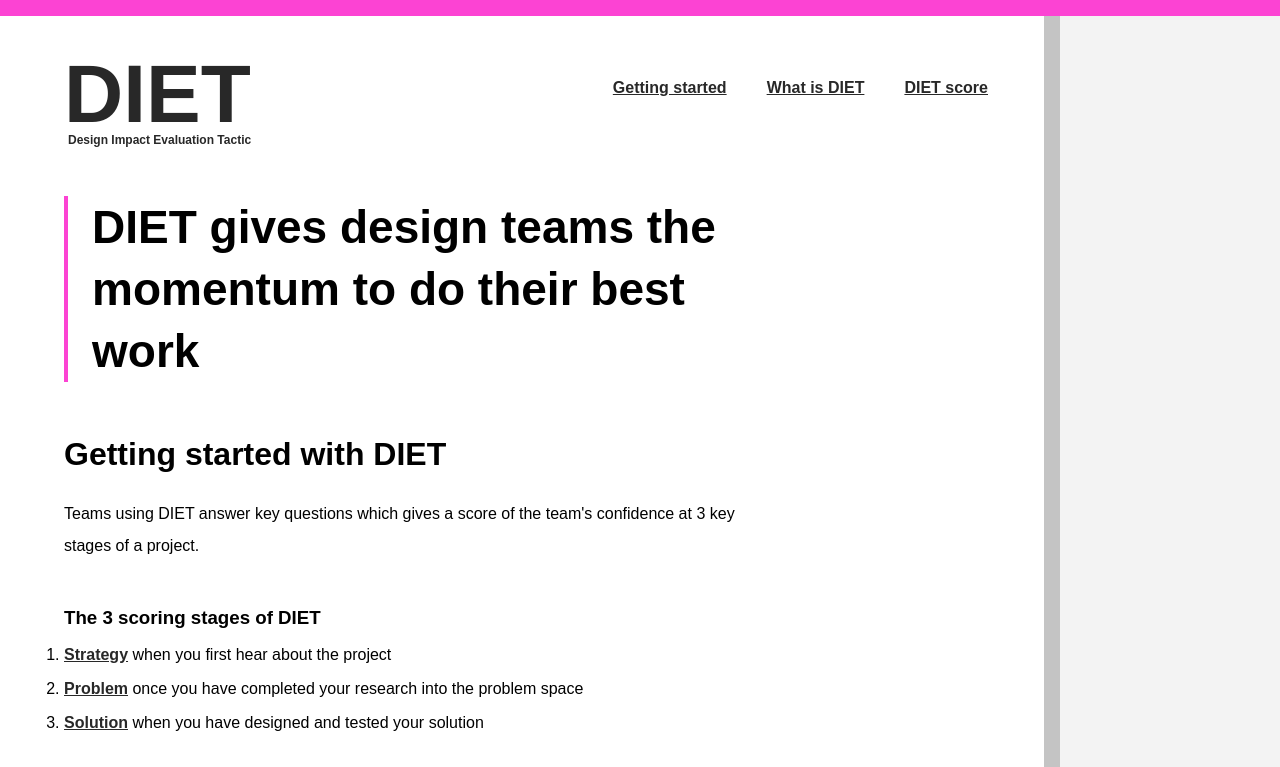
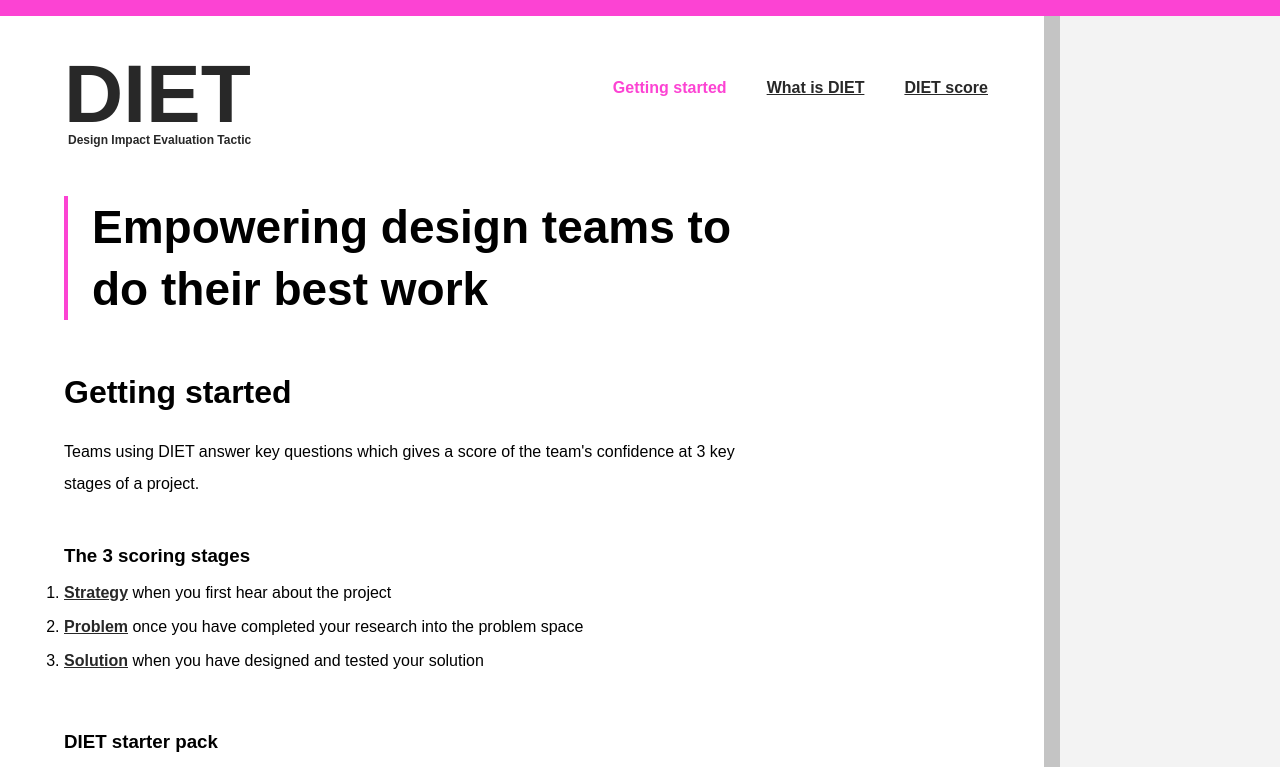
Before and after one commit to davecunningham/davecunningham.github.io, a website: page dietscore/index.html in a window 1280 px wide. Shown: the top 767 px of the page. Drawn offline with Linux system fonts and the light colour scheme.

Commit message:
DIET score

```diff
--- a/dietscore/app.css
+++ b/dietscore/app.css
@@ -244,7 +244,7 @@ figcaption {
 
 
 
-.score a:hover, .score .selected {
+.score a:hover, .score .selected, a.selected {
 	color:#FC43D3;
 	text-decoration: none;
 }
--- a/dietscore/index.html
+++ b/dietscore/index.html
@@ -12,7 +12,7 @@
   <h1>DIET<span>Design Impact Evaluation Tactic</span></h1>
   <nav>
     <ul>
-      <li><a href="index.html">Getting started</a></li>
+      <li><a class="selected" href="index.html">Getting started</a></li>
       <li><a href="diettheory.html">What is DIET</a></li>
       <li><a href="strategy.html">DIET score</a></li>
     </ul>
@@ -21,12 +21,12 @@
 
 <div class="full">
   <div class="full-wrap">
-    <h2 class="title-intro"><span>DIET gives design teams the momentum to do their best work</span></h2>
-      <h2>Getting started with DIET</h2>
+    <h2 class="title-intro"><span>Empowering design teams to do their best work</span></h2>
+      <h2>Getting started</h2>
       <p>
           Teams using DIET answer key questions which gives a score of the team's confidence at 3 key stages of a project.
       </p>
-     <h3>The 3 scoring stages of DIET</h3>
+     <h3>The 3 scoring stages</h3>
      <ol>
         <li>
           <strong><a href="strategy.html">Strategy</a></strong>
```
Also changed, not shown: dietscore/diettheory.html (+1 -1 lines), dietscore/problem.html (+1 -1 lines), dietscore/solution.html (+1 -1 lines), dietscore/strategy.html (+1 -1 lines).
